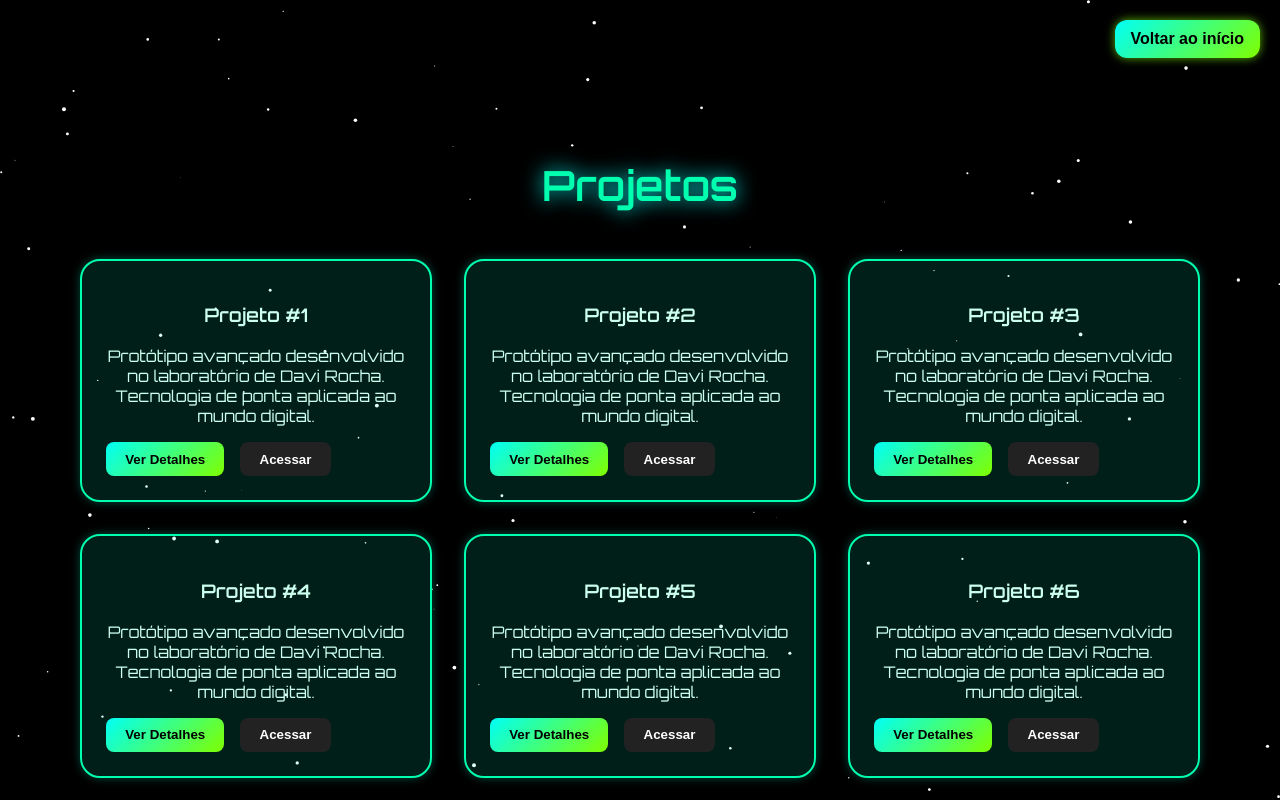
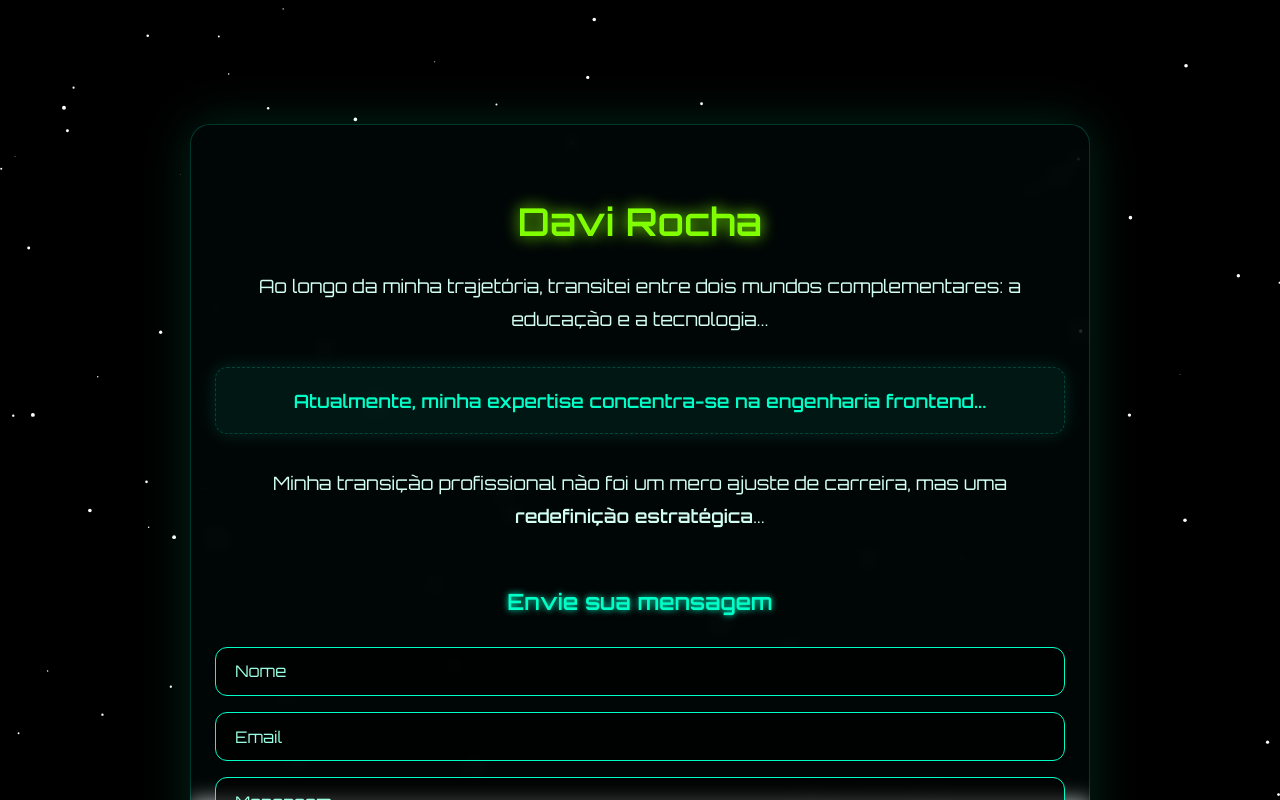
Before and after one commit to Davi-Choradeira/Davi-RS, a Nuxt app: page /projects in a window 1280 px wide. Shown: the top 800 px of the page. Built offline with nearby package versions, Linux system fonts and the light colour scheme.

Commit message:
Ajusta layout da página de projetos

```diff
--- a/pages/projects.vue
+++ b/pages/projects.vue
@@ -1,154 +1,224 @@
 <template>
-  <section class="projects" id="projects">
-    <h2> Projetos </h2>
-    <div class="project-grid">
-      <div
-        class="project-card"
-        v-for="n in 10"
-        :key="n"
-        ref="cards"
-      >
-        <div class="card-content">
-          <h3>Projeto #{{ n }}</h3>
-          <p>
-            Protótipo avançado desenvolvido no laboratório de Davi Rocha.
-            Tecnologia de ponta aplicada ao mundo digital.
-          </p>
-          <div class="buttons">
-            <button @click="viewProject(n)"> Ver Detalhes</button>
-            <button class="external-link"> Acessar</button>
-          </div>
-        </div>
+  <section class="about" id="about" data-aos="fade-left" data-aos-duration="1500">
+    <h2 data-aos="fade-up" data-aos-delay="300">Davi Rocha</h2>
+
+    <p data-aos="fade-up" data-aos-delay="600">
+      Ao longo da minha trajetória, transitei entre dois mundos complementares: a educação e a tecnologia...
+    </p>
+
+    <p class="highlight" data-aos="fade-up" data-aos-delay="900">
+      Atualmente, minha expertise concentra-se na <strong>engenharia frontend</strong>...
+    </p>
+
+    <p data-aos="fade-up" data-aos-delay="1200">
+      Minha transição profissional não foi um mero ajuste de carreira, mas uma <strong>redefinição estratégica</strong>...
+    </p>
+
+    <form class="contact-form" @submit.prevent="handleSubmit" data-aos="fade-up" data-aos-delay="1500">
+      <h3>Envie sua mensagem</h3>
+      <input type="text" placeholder="Nome" v-model="name" />
+      <input type="email" placeholder="Email" v-model="email" />
+      <textarea placeholder="Mensagem" rows="4" v-model="message" />
+      <button type="submit">Enviar</button>
+
+      <div v-if="feedback" :class="['form-feedback', feedbackType]">
+        {{ feedback }}
       </div>
-    </div>
-
-    <!-- Botão flutuante no canto superior direito -->
-    <button class="back-button" @click="goToHome"> Voltar ao início</button>
+    </form>
   </section>
 </template>
 
 <script setup>
 import { ref, onMounted } from 'vue'
-import { useRouter } from 'vue-router'
+import AOS from 'aos'
+import 'aos/dist/aos.css'
 
-const router = useRouter()
+onMounted(() => {
+  AOS.init()
+})
 
-const goToHome = () => {
-  router.push('/')
+const name = ref('')
+const email = ref('')
+const message = ref('')
+const feedback = ref('')
+const feedbackType = ref('') // 'success' ou 'error'
+
+const validateEmail = (email) => {
+  const regex = /^[^\s@]+@[^\s@]+\.[^\s@]+$/
+  return regex.test(email)
 }
 
-const cards = ref([])
+const handleSubmit = () => {
+  if (!name.value || !email.value || !message.value) {
+    feedback.value = 'Preencha todos os campos.'
+    feedbackType.value = 'error'
+    return
+  }
 
-onMounted(() => {
-  const observer = new IntersectionObserver(entries => {
-    entries.forEach(entry => {
-      if (entry.isIntersecting) {
-        entry.target.classList.add("visible")
-      }
-    })
-  }, { threshold: 0.2 })
+  if (!validateEmail(email.value)) {
+    feedback.value = 'Digite um email válido.'
+    feedbackType.value = 'error'
+    return
+  }
 
-  cards.value.forEach(card => observer.observe(card))
-})
+  feedback.value = 'Mensagem enviada com sucesso!'
+  feedbackType.value = 'success'
 
-const viewProject = (n) => {
-  alert(`Abrindo detalhes do Projeto #${n}`)
+  name.value = ''
+  email.value = ''
+  message.value = ''
+
+  setTimeout(() => {
+    feedback.value = ''
+    feedbackType.value = ''
+  }, 4000)
 }
 </script>
 
 <style scoped>
-@import url('https://fonts.googleapis.com/css2?family=Orbitron:wght@500&display=swap');
+@import url('https://fonts.googleapis.com/css2?family=Orbitron:wght@400;600&display=swap');
 
-.projects {
-  padding: 6rem 3rem;
+.about {
+  max-width: 850px;
+  margin: 6rem auto;
+  padding: 2.5rem 1.5rem;
+  text-align: center;
+  color: #caffee;
   font-family: 'Orbitron', sans-serif;
-  color: #ccffee;
-  text-align: center;
-  background: transparent;
+  position: relative;
+  border: 1px solid rgba(0, 255, 204, 0.2);
+  border-radius: 20px;
+  backdrop-filter: blur(10px);
+  box-shadow: 0 0 50px rgba(0, 255, 170, 0.15);
+  background: rgba(0, 20, 20, 0.3);
 }
 
 h2 {
-  font-size: 2.6rem;
-  margin-bottom: 3rem;
-  color: #00ffae;
-  text-shadow: 0 0 20px #00fff7;
+  font-size: 2.4rem;
+  font-weight: 600;
+  margin-bottom: 1.5rem;
+  color: #7fff00;
+  text-shadow: 0 0 10px #7fff00;
+  animation: pulseGlow 2s ease-in-out infinite;
 }
 
-.project-grid {
-  display: flex;
-  flex-wrap: wrap;
-  gap: 2rem;
-  justify-content: center;
+h3 {
+  font-size: 1.4rem;
+  color: #00ffc8;
+  margin-bottom: 1rem;
+  text-shadow: 0 0 6px #00ffc8;
 }
 
-.project-card {
-  background: rgba(0, 255, 204, 0.12);
-  border: 2px solid #00ffae;
-  box-shadow: 0 0 10px rgba(0, 255, 204, 0.3);
-  padding: 1.5rem;
-  border-radius: 20px;
-  width: 300px;
-  transition: transform 0.3s ease, opacity 0.5s ease;
-  opacity: 0;
-  transform: translateY(20px);
+p {
+  font-size: 1.15rem;
+  line-height: 1.8;
+  color: #d2fff2;
+  padding: 0 1rem;
+  margin-bottom: 1.5rem;
 }
 
-.project-card.visible {
-  opacity: 1;
-  transform: translateY(0);
+.highlight {
+  color: #00ffc8;
+  font-weight: 600;
+  background: rgba(0, 255, 204, 0.07);
+  border: 1px dashed rgba(0, 255, 204, 0.2);
+  border-radius: 12px;
+  padding: 1rem;
+  margin: 2rem 0;
+  box-shadow: 0 0 18px rgba(0, 255, 204, 0.15);
 }
 
-.buttons {
+.contact-form {
   display: flex;
+  flex-direction: column;
   gap: 1rem;
-  margin-top: 1rem;
+  margin-top: 2rem;
 }
 
-button {
-  background: linear-gradient(135deg, #00fff7, #7fff00);
-  border: none;
-  border-radius: 8px;
-  padding: 0.6rem 1.2rem;
-  font-weight: bold;
-  color: black;
-  cursor: pointer;
-  transition: all 0.3s ease;
+.contact-form input,
+.contact-form textarea {
+  background: rgba(0, 0, 0, 0.6);
+  border: 1px solid #00ffc8;
+  color: #d2fff2;
+  padding: 0.85rem 1.2rem;
+  border-radius: 12px;
+  font-family: 'Orbitron', sans-serif;
+  font-size: 1rem;
+  resize: none;
 }
 
-button:hover {
-  background: linear-gradient(135deg, #7fff00, #00fff7);
-  box-shadow: 0 0 10px rgba(127, 255, 0, 0.7);
+.contact-form input::placeholder,
+.contact-form textarea::placeholder {
+  color: #99ffe0;
 }
 
-.external-link {
-  background: #222;
-  color: white;
+.contact-form button {
+  background-color: #00ffc8;
+  color: #000;
+  border: none;
+  padding: 0.85rem;
+  font-weight: 700;
+  font-size: 1rem;
+  border-radius: 12px;
+  cursor: pointer;
+  transition: background 0.3s, transform 0.2s;
 }
 
-.external-link:hover {
-  background: #444;
+.contact-form button:hover {
+  background-color: #00d4a4;
+  transform: scale(1.03);
 }
 
-/* Botão de retorno no canto superior direito */
-.back-button {
-  position: fixed;
-  top: 20px;
-  right: 20px;
-  background: linear-gradient(135deg, #00fff7, #7fff00);
-  border: none;
+.form-feedback {
+  margin-top: 1rem;
+  padding: 1rem;
   border-radius: 12px;
-  padding: 10px 16px;
   font-weight: bold;
   font-size: 1rem;
-  color: black;
-  cursor: pointer;
-  box-shadow: 0 0 10px rgba(127, 255, 0, 0.7);
-  transition: transform 0.3s ease;
+  animation: slideDown 0.4s ease-out;
+  text-align: center;
 }
 
+.form-feedback.success {
+  background-color: rgba(0, 255, 170, 0.2);
+  color: #00ffc8;
+  border: 1px solid #00ffc8;
+  box-shadow: 0 0 12px rgba(0, 255, 170, 0.3);
+}
 
-.back-button:hover {
-  transform: scale(1.1);
-  box-shadow: 0 0 15px rgba(127, 255, 0, 0.9);
+.form-feedback.error {
+  background-color: rgba(255, 0, 0, 0.1);
+  color: #ff4d4d;
+  border: 1px solid #ff4d4d;
+  box-shadow: 0 0 12px rgba(255, 0, 0, 0.2);
+}
+
+@keyframes slideDown {
+  from {
+    transform: translateY(-10px);
+    opacity: 0;
+  }
+  to {
+    transform: translateY(0);
+    opacity: 1;
+  }
+}
+
+@keyframes pulseGlow {
+  0%, 100% {
+    text-shadow: 0 0 10px #7fff00;
+  }
+  50% {
+    text-shadow: 0 0 25px #7fff00;
+  }
+}
+
+@media (max-width: 600px) {
+  h2 {
+    font-size: 1.7rem;
+  }
+  p {
+    font-size: 1rem;
+  }
 }
 </style>
```
